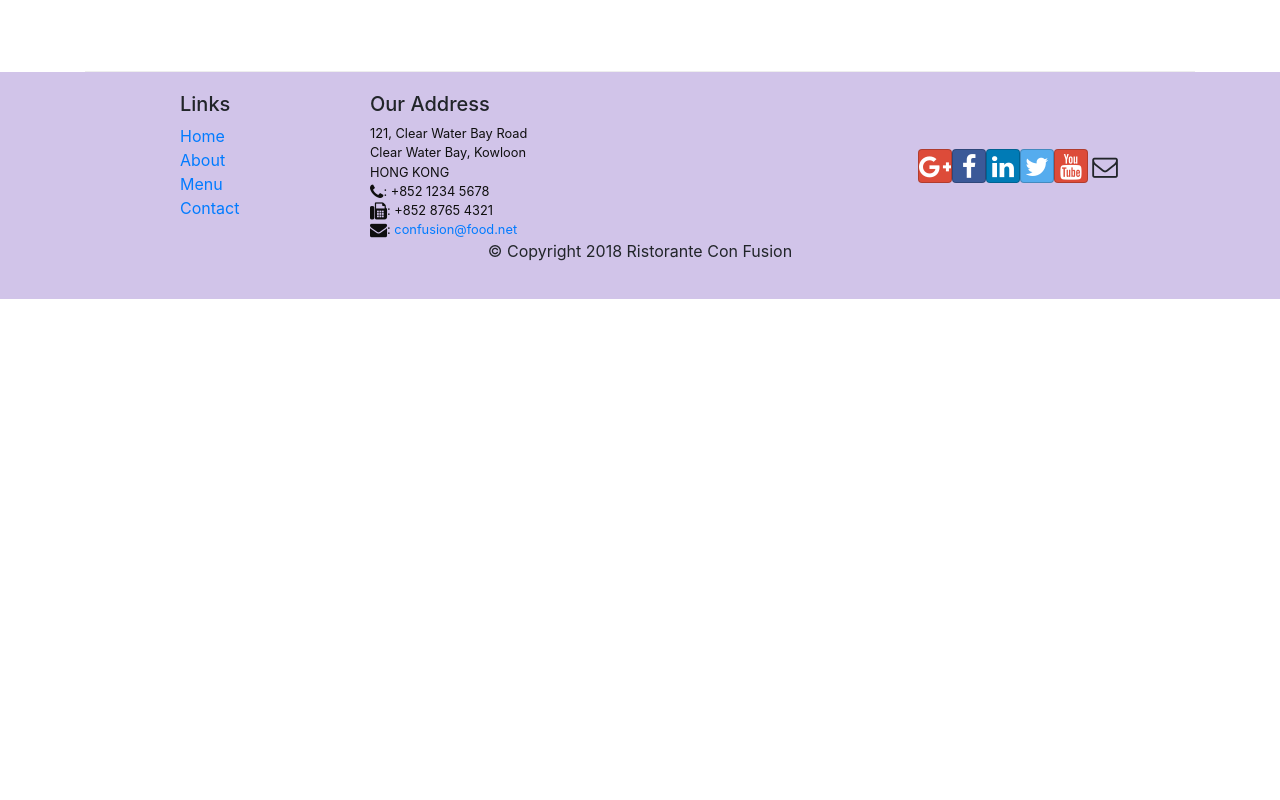
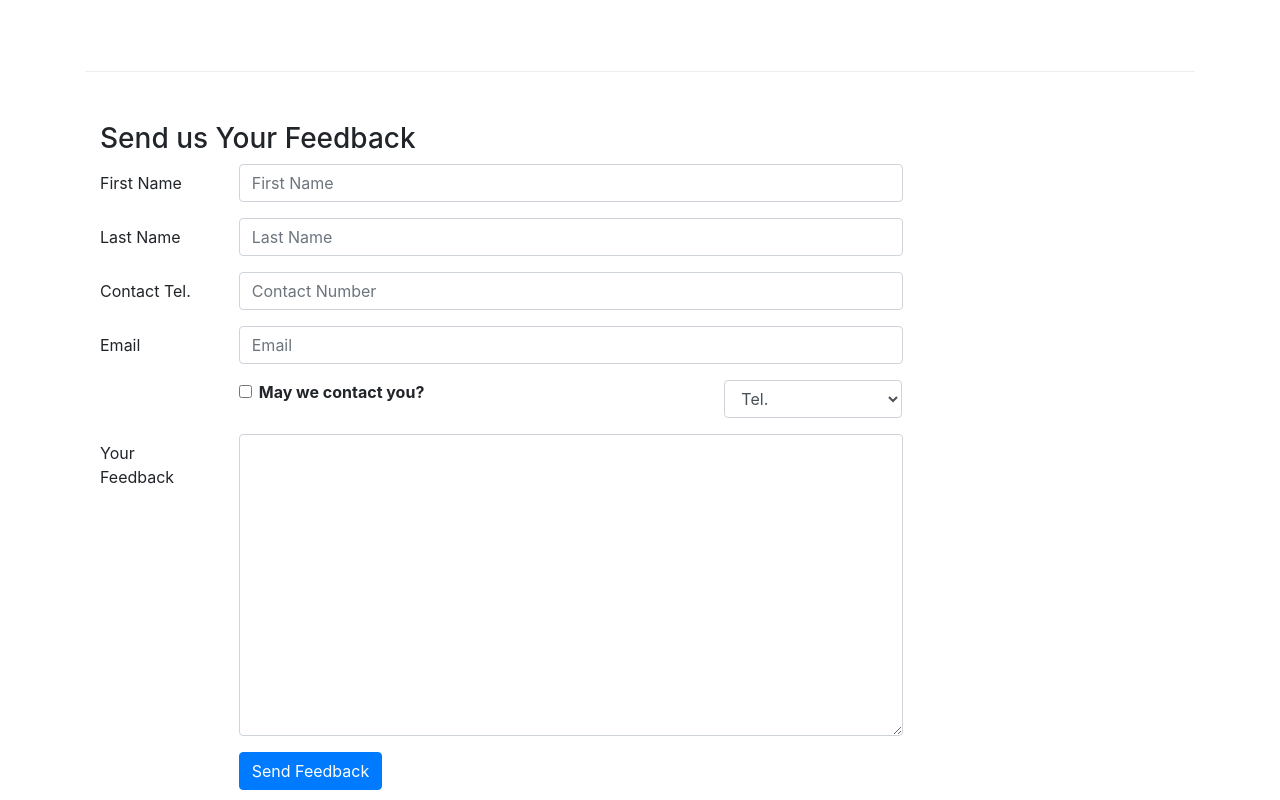
Before and after one commit to anasvakyathodi/Coursera-React-App, a React (Create React App) app: page /contactus in a window 1280 px wide. Shown: the part 800-1600 px from the top of the page. Before the commit the page ends 1099 px from the top, so only its background shows below. Built offline with nearby package versions, Linux system fonts and the light colour scheme.

Commit message:
controlled forms

```diff
--- a/src/components/AboutComponent.js
+++ b/src/components/AboutComponent.js
@@ -1,9 +1,114 @@
 import React from "react";
+import {
+  Breadcrumb,
+  BreadcrumbItem,
+  Card,
+  CardBody,
+  CardHeader,
+  Media,
+} from "reactstrap";
+import { Link } from "react-router-dom";
 
+const RenderLeader = ({ leaders }) => {
+  return leaders.map((leader) => {
+    return (
+      <Media className="m-5">
+        <Media left top href="#" className="mr-5" ml-2>
+          <Media object src={leader.image} alt={leader.name} />
+        </Media>
+        <Media body>
+          <Media heading>{leader.name}</Media>
+          <p>{leader.designation}</p>
+          {leader.description}
+        </Media>
+      </Media>
+    );
+  });
+};
 function About(props) {
+  const { leaders } = props;
+
   return (
     <div className="container">
-      <h4>About</h4>
+      <div className="row">
+        <Breadcrumb>
+          <BreadcrumbItem>
+            <Link to="/home">Home</Link>
+          </BreadcrumbItem>
+          <BreadcrumbItem active>About Us</BreadcrumbItem>
+        </Breadcrumb>
+        <div className="col-12">
+          <h3>About Us</h3>
+          <hr />
+        </div>
+      </div>
+      <div className="row row-content">
+        <div className="col-12 col-md-6">
+          <h2>Our History</h2>
+          <p>
+            Started in 2010, Ristorante con Fusion quickly established itself as
+            a culinary icon par excellence in Hong Kong. With its unique brand
+            of world fusion cuisine that can be found nowhere else, it enjoys
+            patronage from the A-list clientele in Hong Kong. Featuring four of
+            the best three-star Michelin chefs in the world, you never know what
+            will arrive on your plate the next time you visit us.
+          </p>
+          <p>
+            The restaurant traces its humble beginnings to{" "}
+            <em>The Frying Pan</em>, a successful chain started by our CEO, Mr.
+            Peter Pan, that featured for the first time the world's best
+            cuisines in a pan.
+          </p>
+        </div>
+        <div className="col-12 col-md-5">
+          <Card>
+            <CardHeader className="bg-primary text-white">
+              Facts At a Glance
+            </CardHeader>
+            <CardBody>
+              <dl className="row p-1">
+                <dt className="col-6">Started</dt>
+                <dd className="col-6">3 Feb. 2013</dd>
+                <dt className="col-6">Major Stake Holder</dt>
+                <dd className="col-6">HK Fine Foods Inc.</dd>
+                <dt className="col-6">Last Year's Turnover</dt>
+                <dd className="col-6">$1,250,375</dd>
+                <dt className="col-6">Employees</dt>
+                <dd className="col-6">40</dd>
+              </dl>
+            </CardBody>
+          </Card>
+        </div>
+        <div className="col-12">
+          <Card>
+            <CardBody className="bg-faded">
+              <blockquote className="blockquote">
+                <p className="mb-0">
+                  You better cut the pizza in four pieces because I'm not hungry
+                  enough to eat six.
+                </p>
+                <footer className="blockquote-footer">
+                  Yogi Berra,
+                  <cite title="Source Title">
+                    The Wit and Wisdom of Yogi Berra, P. Pepe, Diversion Books,
+                    2014
+                  </cite>
+                </footer>
+              </blockquote>
+            </CardBody>
+          </Card>
+        </div>
+      </div>
+      <div className="row row-content">
+        <div className="col-12">
+          <h2>Corporate Leadership</h2>
+        </div>
+        <div className="col-12">
+          <Media list>
+            <RenderLeader {...{ leaders }} />
+          </Media>
+        </div>
+      </div>
     </div>
   );
 }
--- a/src/components/ContactComponent.js
+++ b/src/components/ContactComponent.js
@@ -1,7 +1,30 @@
-import React from "react";
-import { Breadcrumb, BreadcrumbItem } from "reactstrap";
+import React, { useState } from "react";
+import {
+  Breadcrumb,
+  BreadcrumbItem,
+  Form,
+  Col,
+  Button,
+  FormGroup,
+  Input,
+  Label,
+} from "reactstrap";
 import { Link } from "react-router-dom";
 function Contact(props) {
+  const [firstName, setFirstName] = useState("");
+  const [lastName, setLastName] = useState("");
+  const [telNum, setTelNum] = useState("");
+  const [email, setEmail] = useState("");
+  const [agree, setAgree] = useState(false);
+  const [contactType, setContactType] = useState("Tel.");
+  const [message, setMessage] = useState("");
+  const handleSubmit = (e) => {
+    alert(
+      `Current State is : \n First Name: ${firstName},\n Last Name: ${lastName},\nPhone: ${telNum},\nEmail: ${email},\nAgree: ${agree},\nContactType: ${contactType},\nMessage: ${message}\n`
+    );
+    e.preventDefault();
+  };
+
   return (
     <div className="container">
       <div className="row">
@@ -62,6 +85,123 @@
           </div>
         </div>
       </div>
+      <div className="row row-content">
+        <div className="col-12">
+          <h3>Send us Your Feedback</h3>
+        </div>
+        <div className="col-12 col-md-9">
+          <Form onSubmit={handleSubmit}>
+            <FormGroup row>
+              <Label htmlFor="firstname" md={2}>
+                First Name
+              </Label>
+              <Col md={10}>
+                <Input
+                  type="text"
+                  id="firstname"
+                  name="firstname"
+                  placeholder="First Name"
+                  value={firstName}
+                  onChange={(e) => setFirstName(e.target.value)}
+                />
+              </Col>
+            </FormGroup>
+            <FormGroup row>
+              <Label htmlFor="lastname" md={2}>
+                Last Name
+              </Label>
+              <Col md={10}>
+                <Input
+                  type="text"
+                  id="lastname"
+                  name="lastname"
+                  placeholder="Last Name"
+                  value={lastName}
+                  onChange={(e) => setLastName(e.target.value)}
+                />
+              </Col>
+            </FormGroup>
+            <FormGroup row>
+              <Label htmlFor="telnum" md={2}>
+                Contact Tel.
+              </Label>
+              <Col md={10}>
+                <Input
+                  type="tel"
+                  id="telnum"
+                  name="telnum"
+                  placeholder="Contact Number"
+                  value={telNum}
+                  onChange={(e) => setTelNum(e.target.value)}
+                />
+              </Col>
+            </FormGroup>
+            <FormGroup row>
+              <Label htmlFor="email" md={2}>
+                Email
+              </Label>
+              <Col md={10}>
+                <Input
+                  type="email"
+                  id="email"
+                  name="email"
+                  placeholder="Email"
+                  value={email}
+                  onChange={(e) => setEmail(e.target.value)}
+                />
+              </Col>
+            </FormGroup>
+            <FormGroup row>
+              <Col md={{ size: 6, offset: 2 }}>
+                <FormGroup check>
+                  <Label check>
+                    <Input
+                      type="checkbox"
+                      name="agree"
+                      checked={agree}
+                      onChange={(e) => setAgree(e.target.checked)}
+                    />
+                    <strong>May we contact you?</strong>
+                  </Label>
+                </FormGroup>
+              </Col>
+              <Col md={{ size: 3, offset: 1 }}>
+                <Input
+                  type="select"
+                  name="contactType"
+                  value={contactType}
+                  onChange={(e) => setContactType(e.target.value)}
+                >
+                  <option>Tel.</option>
+                  <option>Email</option>
+                </Input>
+              </Col>
+            </FormGroup>
+            <FormGroup row>
+              <Label htmlFor="message" md={2}>
+                Your Feedback
+              </Label>
+              <Col md={10}>
+                <Input
+                  type="textarea"
+                  id="message"
+                  name="message"
+                  rows="12"
+                  value={message}
+                  onChange={(e) => setMessage(e.target.value)}
+                />
+              </Col>
+            </FormGroup>
+            <FormGroup row>
+              <Col md={{ size: 10, offset: 2 }}>
+                <Button type="submit" color="primary">
+                  Send Feedback
+                </Button>
+              </Col>
+            </FormGroup>
+          </Form>
+        </div>
+      </div>
     </div>
   );
 }
--- a/src/components/MainComponent.js
+++ b/src/components/MainComponent.js
@@ -41,13 +41,17 @@
     );
   };
 
+  const AboutwithLeader = () => {
+    return <About leaders={leaders} />;
+  };
+
   return (
     <>
       <Header />
       <Switch>
         <Route component={HomePage} exact path="/home" />
         <Route component={Menu} exact path="/menu" />
-        <Route component={About} exact path="/aboutus" />
+        <Route component={AboutwithLeader} exact path="/aboutus" />
         <Route component={Contact} exact path="/contactus" />
         <Route path="/menu/:dishId" component={DishWithId} />
         <Redirect to="/home" />
```
